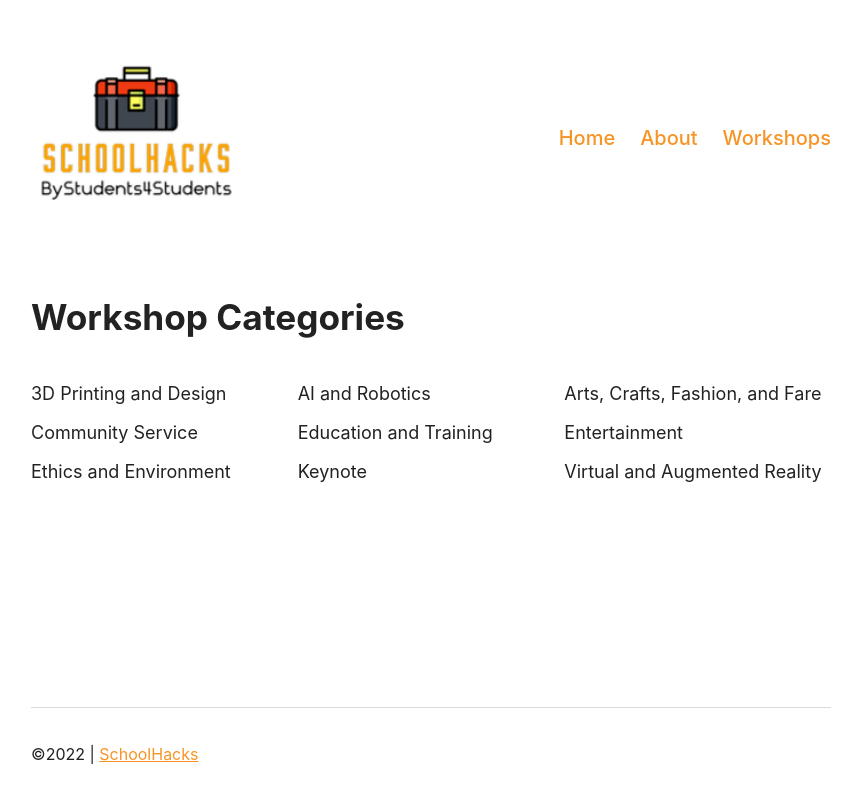
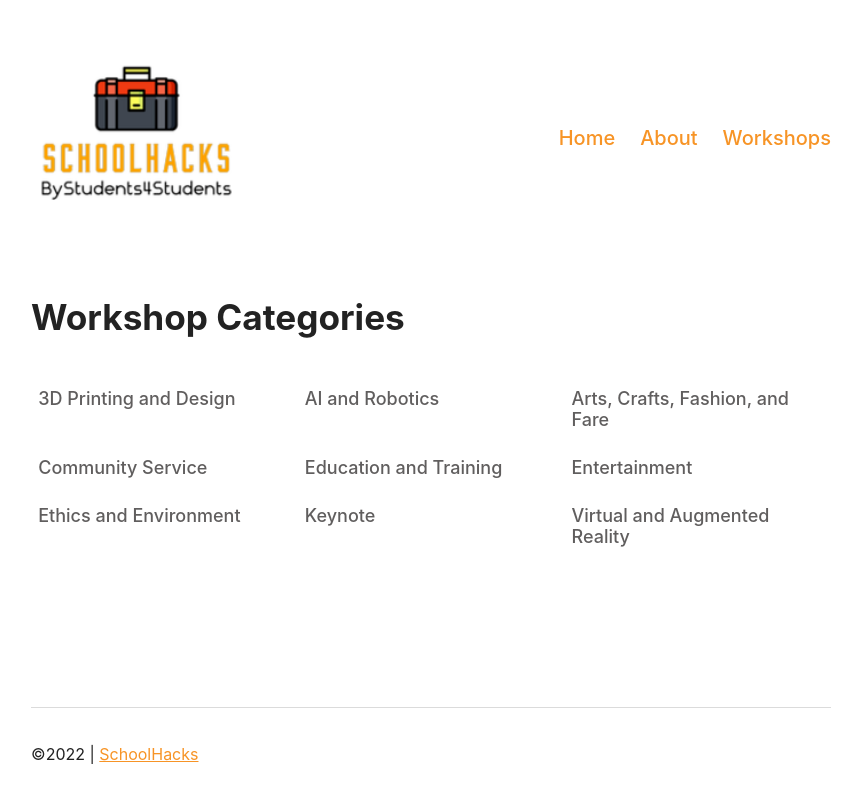
Before and after one commit to tysker/reactrouter-v6-lesson-3sem, a React (Vite) app: page /workshops in a window 1280 px wide. Shown: the whole page, without its empty margins (209-1070 px from the left). Built offline with nearby package versions, Linux system fonts and the light colour scheme.

Commit message:
lesson-06

```diff
--- a/src/components/Workshops.jsx
+++ b/src/components/Workshops.jsx
@@ -1,5 +1,5 @@
 import {getWorkshops} from "../api";
-import {Outlet} from "react-router-dom";
+import {Link, Outlet} from "react-router-dom";
 
 export default function Workshops() {
     const workshops = getWorkshops();
@@ -8,9 +8,11 @@ export default function Workshops() {
             <h1>Workshop Categories</h1>
             <ul className="workshops">
                 {workshops.map(work => (
-                    <li key={work.id}>
-                        {work.name}
-                    </li>
+                    <Link to={work.id}>
+                        <li key={work.id}>
+                            {work.name}
+                        </li>
+                    </Link>
                 ))}
             </ul>
             <Outlet/>
--- a/src/main.jsx
+++ b/src/main.jsx
@@ -18,7 +18,7 @@ ReactDOM.createRoot(document.getElementById('root')).render(
                     <Route path="/" element={<Home titel="Welcome to SchoolHacks"/>}/>
                     <Route path="about" element={<About/>}/>
                     <Route path="workshops" element={<Workshops/>}>
-                        <Route path="workshop" element={<Workshop/>}/>
+                        <Route path=":workId" element={<Workshop/>}/>
                     </Route>
                     <Route path="*" element={<h1 className="not-found">Page Not Found</h1>}/>
                 </Routes>
```
